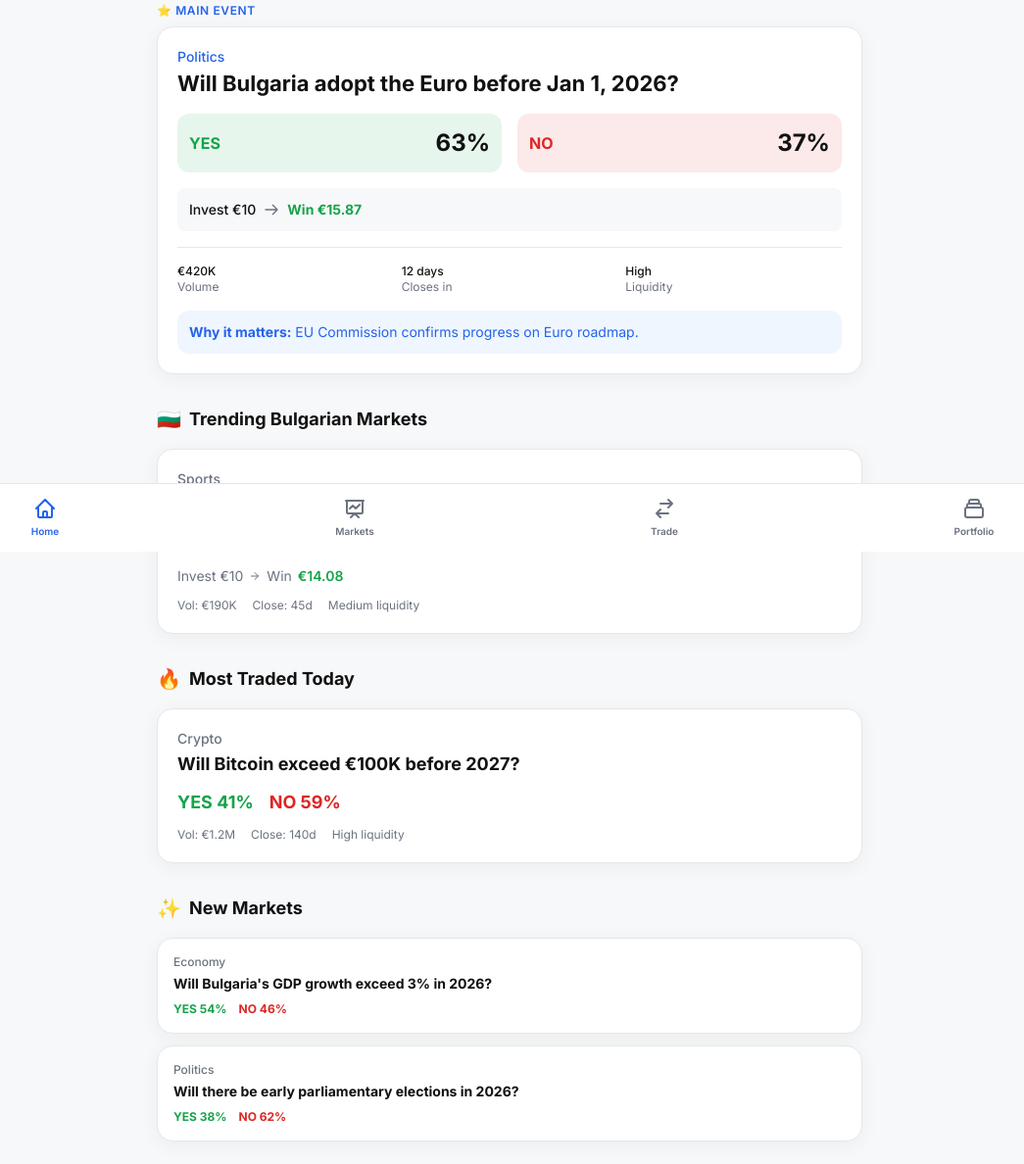
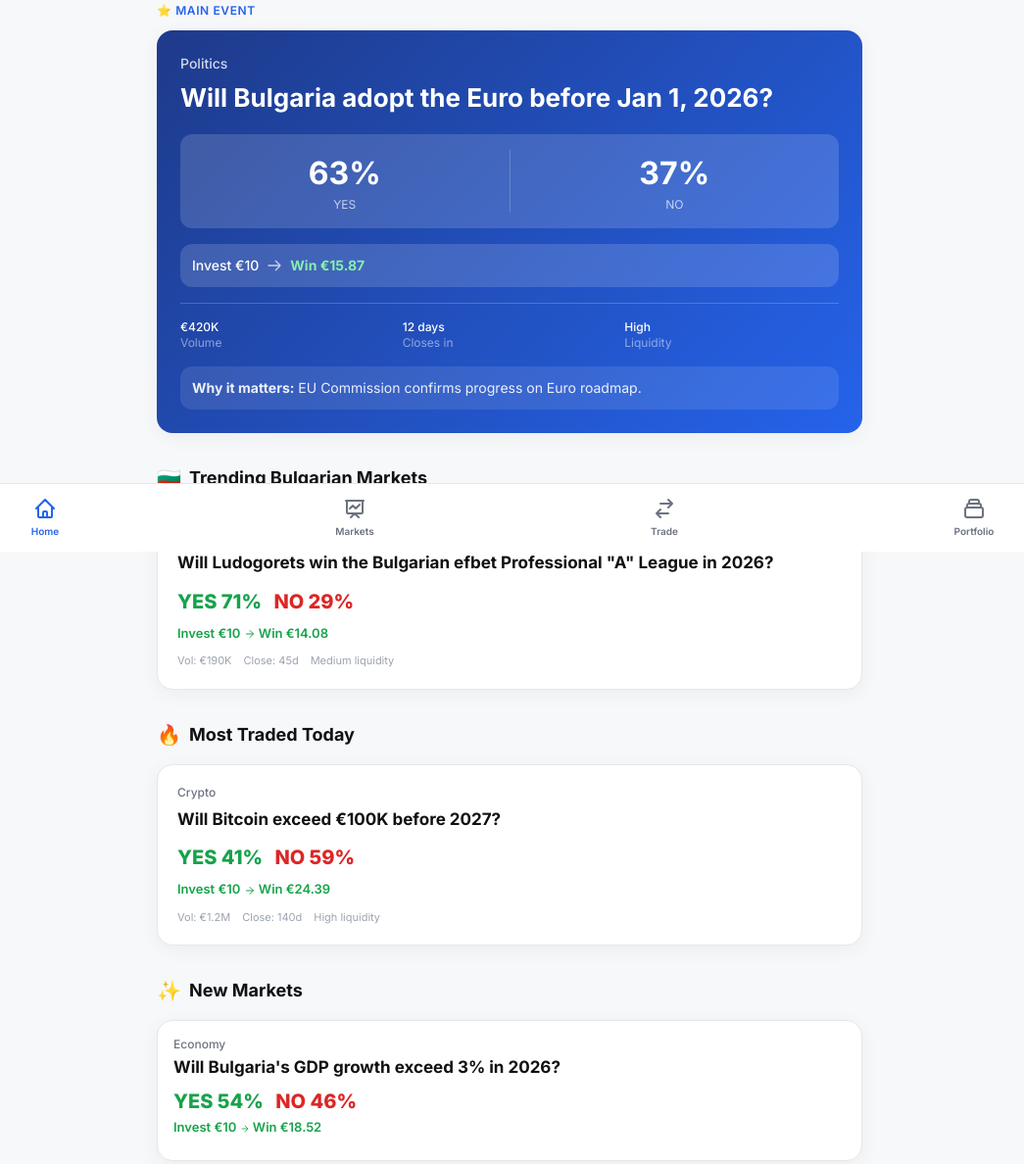
Before and after one commit to jharrvis/poznaime, a plain HTML site: page index.html in a window 1280 px wide. Shown: the part 237-1425 px from the top of the page at 98% size, without its empty margins (120-1165 px from the left). Drawn offline with nearby package versions, Linux system fonts and the light colour scheme.

Commit message:
Update UI per design review: portfolio value toggle, hero main event, market card hierarchy, trade card layout

```diff
--- a/index.html
+++ b/index.html
@@ -143,6 +143,136 @@ body { background: #F7F8FA; color: #111111; font-family: 'Inter', sans-serif; -w
 .chart-container {
   position: relative;
   overflow: hidden;
+}
+
+/* Portfolio Value Mode Toggle */
+.value-mode-toggle {
+  display: flex;
+  align-items: center;
+  gap: 8px;
+  background: #F7F8FA;
+  padding: 6px 12px;
+  border-radius: 10px;
+  border: 1px solid #E5E7EB;
+}
+.value-mode-toggle button {
+  padding: 6px 12px;
+  border-radius: 8px;
+  font-size: 12px;
+  font-weight: 600;
+  transition: all 0.15s;
+  border: none;
+  background: transparent;
+  color: #6B7280;
+  cursor: pointer;
+}
+.value-mode-toggle button.active {
+  background: white;
+  color: #111;
+  box-shadow: 0 1px 3px rgba(0,0,0,0.1);
+}
+.value-mode-toggle .mode-label {
+  font-size: 11px;
+  color: #6B7280;
+  font-weight: 500;
+}
+
+/* Hero Main Event Styles */
+.main-event-hero {
+  background: linear-gradient(135deg, #1e3a8a 0%, #2563eb 100%);
+  color: white;
+  border: none;
+  box-shadow: 0 8px 30px rgba(37, 99, 235, 0.25);
+}
+.main-event-hero .event-category {
+  color: rgba(255,255,255,0.8);
+}
+.main-event-hero h2 {
+  color: white;
+  font-size: 26px;
+  line-height: 1.3;
+}
+.main-event-hero .probability-bar {
+  background: rgba(255,255,255,0.15);
+  border-radius: 12px;
+  padding: 16px;
+}
+.main-event-hero .probability-value {
+  color: white;
+}
+.main-event-hero .trade-preview {
+  background: rgba(255,255,255,0.15);
+  border-radius: 12px;
+  padding: 12px;
+}
+.main-event-hero .trade-preview span {
+  color: white;
+}
+.main-event-hero .trade-preview .win-amount {
+  color: #86efac;
+}
+.main-event-hero .event-meta {
+  border-top-color: rgba(255,255,255,0.2);
+}
+.main-event-hero .event-meta p {
+  color: rgba(255,255,255,0.7);
+}
+.main-event-hero .event-meta .value {
+  color: white;
+}
+.main-event-hero .why-matters {
+  background: rgba(255,255,255,0.1);
+  color: rgba(255,255,255,0.9);
+}
+
+/* Market Card Hierarchy */
+.market-card .market-question {
+  font-size: 17px;
+  font-weight: 700;
+  line-height: 1.4;
+  color: #111;
+  margin-bottom: 12px;
+}
+.market-card .market-probability {
+  font-size: 20px;
+  font-weight: 800;
+  margin-bottom: 8px;
+}
+.market-card .market-profit {
+  font-size: 13px;
+  font-weight: 600;
+  color: #16A34A;
+  margin-bottom: 10px;
+}
+.market-card .market-meta {
+  font-size: 11px;
+  color: #9CA3AF;
+  display: flex;
+  gap: 12px;
+}
+
+/* Trade Card New Layout */
+.trade-card-header {
+  display: flex;
+  justify-content: space-between;
+  align-items: center;
+  margin-bottom: 8px;
+  padding-bottom: 8px;
+  border-bottom: 1px solid rgba(0,0,0,0.06);
+}
+.trade-card-probability {
+  font-size: 18px;
+  font-weight: 800;
+}
+.trade-card-payout {
+  font-size: 13px;
+  font-weight: 700;
+  color: #16A34A;
+}
+.trade-card-loss {
+  font-size: 11px;
+  color: #6B7280;
+  margin-top: 6px;
 }
 </style>
 </head>
@@ -293,38 +423,41 @@ body { background: #F7F8FA; color: #111111; font-family: 'Inter', sans-serif; -w
 
   <!-- MAIN EVENT -->
   <section class="cursor-pointer" onclick="navigate('market')">
-    <div class="flex items-center gap-1 mb-2 text-textMuted text-xs font-semibold uppercase tracking-wider">
+    <div class="flex items-center gap-1 mb-3 text-textMuted text-xs font-semibold uppercase tracking-wider">
       <span class="text-accent">⭐ MAIN EVENT</span>
     </div>
-    <div class="bg-card rounded-card p-5 shadow-soft border border-border hover:border-accent/40 transition-colors">
-      <div class="text-accent font-medium text-sm mb-1">Politics</div>
-      <h2 class="text-[22px] font-bold text-textMain leading-tight mb-4">Will Bulgaria adopt the Euro before Jan 1, 2026?</h2>
+    <div class="bg-card rounded-card p-0 shadow-soft border border-border hover:border-accent/40 transition-colors overflow-hidden main-event-hero">
+      <div class="p-6">
+        <div class="event-category font-medium text-sm mb-2">Politics</div>
+        <h2 class="text-[26px] font-bold leading-tight mb-5">Will Bulgaria adopt the Euro before Jan 1, 2026?</h2>
 
-      <div class="flex gap-4 mb-4">
-        <div class="flex-1 bg-yes/10 rounded-xl p-3 flex justify-between items-center">
-          <span class="font-bold text-yes">YES</span>
-          <span class="font-bold text-[24px] text-textMain">63%</span>
+        <div class="probability-bar flex gap-4 mb-4">
+          <div class="flex-1 flex flex-col items-center">
+            <span class="probability-value font-bold text-[32px]">63%</span>
+            <span class="text-xs opacity-70">YES</span>
+          </div>
+          <div class="w-px bg-white/20"></div>
+          <div class="flex-1 flex flex-col items-center">
+            <span class="probability-value font-bold text-[32px]">37%</span>
+            <span class="text-xs opacity-70">NO</span>
+          </div>
         </div>
-        <div class="flex-1 bg-no/10 rounded-xl p-3 flex justify-between items-center">
-          <span class="font-bold text-no">NO</span>
-          <span class="font-bold text-[24px] text-textMain">37%</span>
+
+        <div class="trade-preview flex items-center gap-2 mb-4">
+          <span class="font-medium text-sm">Invest €10</span>
+          <svg class="w-4 h-4 opacity-70" fill="none" stroke="currentColor" viewBox="0 0 24 24"><path stroke-linecap="round" stroke-linejoin="round" stroke-width="2" d="M14 5l7 7m0 0l-7 7m7-7H3"></path></svg>
+          <span class="win-amount font-bold text-sm">Win €15.87</span>
         </div>
-      </div>
 
-      <div class="flex items-center gap-2 mb-4 bg-bg rounded-lg p-3">
-        <span class="text-textMain font-medium text-sm">Invest €10</span>
-        <svg class="w-4 h-4 text-textMuted" fill="none" stroke="currentColor" viewBox="0 0 24 24"><path stroke-linecap="round" stroke-linejoin="round" stroke-width="2" d="M14 5l7 7m0 0l-7 7m7-7H3"></path></svg>
-        <span class="text-yes font-bold text-sm">Win €15.87</span>
-      </div>
+        <div class="event-meta grid grid-cols-3 gap-2 text-xs border-t pt-4 mb-4">
+          <div><p class="font-medium value">€420K</p><p class="opacity-70">Volume</p></div>
+          <div><p class="font-medium value">12 days</p><p class="opacity-70">Closes in</p></div>
+          <div><p class="font-medium value">High</p><p class="opacity-70">Liquidity</p></div>
+        </div>
 
-      <div class="grid grid-cols-3 gap-2 text-xs text-textMuted border-t border-border pt-4 mb-4">
-        <div><p class="font-medium text-textMain">€420K</p><p>Volume</p></div>
-        <div><p class="font-medium text-textMain">12 days</p><p>Closes in</p></div>
-        <div><p class="font-medium text-textMain">High</p><p>Liquidity</p></div>
-      </div>
-
-      <div class="bg-blue-50 text-accent p-3 rounded-xl text-sm">
-        <strong>Why it matters:</strong> EU Commission confirms progress on Euro roadmap.
+        <div class="why-matters p-3 rounded-xl text-sm">
+          <strong>Why it matters:</strong> EU Commission confirms progress on Euro roadmap.
+        </div>
       </div>
     </div>
   </section>
@@ -332,18 +465,20 @@ body { background: #F7F8FA; color: #111111; font-family: 'Inter', sans-serif; -w
   <!-- TRENDING BULGARIAN MARKETS -->
   <section class="market-section" data-category="bulgarian,sports">
     <h3 class="font-bold text-lg mb-4 flex items-center gap-2"><span class="text-xl">🇧🇬</span> Trending Bulgarian Markets</h3>
-    <div class="bg-card rounded-card p-5 shadow-soft border border-border cursor-pointer hover:border-accent/40 transition-colors" onclick="navigate('market')">
-      <div class="text-textMuted font-medium text-sm mb-1">Sports</div>
-      <h3 class="text-lg font-bold text-textMain leading-snug mb-3">Will Ludogorets win the Bulgarian efbet Professional "A" League in 2026?</h3>
-      <div class="flex gap-4 mb-3">
-        <span class="font-bold text-[18px] text-yes">YES 71%</span>
-        <span class="font-bold text-[18px] text-no">NO 29%</span>
+    <div class="bg-card rounded-card p-5 shadow-soft border border-border cursor-pointer hover:border-accent/40 transition-colors market-card" onclick="navigate('market')">
+      <div class="text-textMuted font-medium text-xs mb-2">Sports</div>
+      <h3 class="market-question">Will Ludogorets win the Bulgarian efbet Professional "A" League in 2026?</h3>
+      <div class="market-probability">
+        <span class="text-yes">YES 71%</span>
+        <span class="text-no ml-2">NO 29%</span>
       </div>
-      <div class="text-sm text-textMuted flex items-center gap-1.5 mb-3">
-        Invest €10 <svg class="w-3 h-3" fill="none" stroke="currentColor" viewBox="0 0 24 24"><path d="M5 12h14M12 5l7 7-7 7" stroke-width="2" stroke-linecap="round" stroke-linejoin="round"/></svg> Win <span class="text-yes font-semibold">€14.08</span>
+      <div class="market-profit">
+        Invest €10 <svg class="w-3 h-3 inline" fill="none" stroke="currentColor" viewBox="0 0 24 24"><path d="M5 12h14M12 5l7 7-7 7" stroke-width="2" stroke-linecap="round" stroke-linejoin="round"/></svg> Win <span class="text-yes font-semibold">€14.08</span>
       </div>
-      <div class="flex gap-4 text-xs text-textMuted">
-        <span>Vol: €190K</span><span>Close: 45d</span><span>Medium liquidity</span>
+      <div class="market-meta">
+        <span>Vol: €190K</span>
+        <span>Close: 45d</span>
+        <span>Medium liquidity</span>
       </div>
     </div>
   </section>
@@ -351,15 +486,20 @@ body { background: #F7F8FA; color: #111111; font-family: 'Inter', sans-serif; -w
   <!-- MOST TRADED TODAY -->
   <section class="market-section" data-category="crypto">
     <h3 class="font-bold text-lg mb-4 flex items-center gap-2"><span class="text-xl">🔥</span> Most Traded Today</h3>
-    <div class="bg-card rounded-card p-5 shadow-soft border border-border cursor-pointer hover:border-accent/40 transition-colors" onclick="navigate('market')">
-      <div class="text-textMuted font-medium text-sm mb-1">Crypto</div>
-      <h3 class="text-lg font-bold text-textMain leading-snug mb-3">Will Bitcoin exceed €100K before 2027?</h3>
-      <div class="flex gap-4 mb-3">
-        <span class="font-bold text-[18px] text-yes">YES 41%</span>
-        <span class="font-bold text-[18px] text-no">NO 59%</span>
+    <div class="bg-card rounded-card p-5 shadow-soft border border-border cursor-pointer hover:border-accent/40 transition-colors market-card" onclick="navigate('market')">
+      <div class="text-textMuted font-medium text-xs mb-2">Crypto</div>
+      <h3 class="market-question">Will Bitcoin exceed €100K before 2027?</h3>
+      <div class="market-probability">
+        <span class="text-yes">YES 41%</span>
+        <span class="text-no ml-2">NO 59%</span>
       </div>
-      <div class="flex gap-4 text-xs text-textMuted">
-        <span>Vol: €1.2M</span><span>Close: 140d</span><span>High liquidity</span>
+      <div class="market-profit">
+        Invest €10 <svg class="w-3 h-3 inline" fill="none" stroke="currentColor" viewBox="0 0 24 24"><path d="M5 12h14M12 5l7 7-7 7" stroke-width="2" stroke-linecap="round" stroke-linejoin="round"/></svg> Win <span class="text-yes font-semibold">€24.39</span>
+      </div>
+      <div class="market-meta">
+        <span>Vol: €1.2M</span>
+        <span>Close: 140d</span>
+        <span>High liquidity</span>
       </div>
     </div>
   </section>
@@ -368,20 +508,26 @@ body { background: #F7F8FA; color: #111111; font-family: 'Inter', sans-serif; -w
   <section class="market-section" data-category="politics,economy">
     <h3 class="font-bold text-lg mb-4 flex items-center gap-2"><span class="text-xl">✨</span> New Markets</h3>
     <div class="space-y-3">
-      <div class="bg-card rounded-card p-4 shadow-soft border border-border cursor-pointer hover:border-accent/40 transition-colors" onclick="navigate('market')">
+      <div class="bg-card rounded-card p-4 shadow-soft border border-border cursor-pointer hover:border-accent/40 transition-colors market-card" onclick="navigate('market')">
         <div class="text-textMuted font-medium text-xs mb-1">Economy</div>
-        <h4 class="font-bold text-sm mb-2">Will Bulgaria's GDP growth exceed 3% in 2026?</h4>
-        <div class="flex gap-3 text-xs">
-          <span class="font-bold text-yes">YES 54%</span>
-          <span class="font-bold text-no">NO 46%</span>
+        <h4 class="market-question text-sm mb-2">Will Bulgaria's GDP growth exceed 3% in 2026?</h4>
+        <div class="market-probability text-sm">
+          <span class="text-yes">YES 54%</span>
+          <span class="text-no ml-2">NO 46%</span>
+        </div>
+        <div class="market-profit text-xs">
+          Invest €10 <svg class="w-2.5 h-2.5 inline" fill="none" stroke="currentColor" viewBox="0 0 24 24"><path d="M5 12h14M12 5l7 7-7 7" stroke-width="2" stroke-linecap="round" stroke-linejoin="round"/></svg> Win <span class="text-yes font-semibold">€18.52</span>
         </div>
       </div>
-      <div class="bg-card rounded-card p-4 shadow-soft border border-border cursor-pointer hover:border-accent/40 transition-colors" onclick="navigate('market')">
+      <div class="bg-card rounded-card p-4 shadow-soft border border-border cursor-pointer hover:border-accent/40 transition-colors market-card" onclick="navigate('market')">
         <div class="text-textMuted font-medium text-xs mb-1">Politics</div>
-        <h4 class="font-bold text-sm mb-2">Will there be early parliamentary elections in 2026?</h4>
-        <div class="flex gap-3 text-xs">
-          <span class="font-bold text-yes">YES 38%</span>
-          <span class="font-bold text-no">NO 62%</span>
+        <h4 class="market-question text-sm mb-2">Will there be early parliamentary elections in 2026?</h4>
+        <div class="market-probability text-sm">
+          <span class="text-yes">YES 38%</span>
+          <span class="text-no ml-2">NO 62%</span>
+        </div>
+        <div class="market-profit text-xs">
+          Invest €10 <svg class="w-2.5 h-2.5 inline" fill="none" stroke="currentColor" viewBox="0 0 24 24"><path d="M5 12h14M12 5l7 7-7 7" stroke-width="2" stroke-linecap="round" stroke-linejoin="round"/></svg> Win <span class="text-yes font-semibold">€26.32</span>
         </div>
       </div>
     </div>
@@ -513,7 +659,7 @@ body { background: #F7F8FA; color: #111111; font-family: 'Inter', sans-serif; -w
 
   <!-- Trade Entry Preview -->
   <div class="bg-card rounded-card p-6 shadow-soft border border-border border-l-4 border-l-accent text-center">
-    <h3 class="font-bold text-lg mb-2">Buy YES or NO</h3>
+    <h3 class="font-bold text-lg mb-2">Trade this market</h3>
     <p class="text-sm text-textMain mb-4">Invest €10 <svg class="w-3 h-3 inline" fill="none" stroke="currentColor" viewBox="0 0 24 24"><path d="M5 12h14M12 5l7 7-7 7" stroke-width="2" stroke-linecap="round" stroke-linejoin="round"/></svg> Win <strong class="text-yes">€15.87</strong> if correct</p>
     <button onclick="navigate('trade')" class="w-full bg-accent text-white py-3 rounded-btn font-bold text-base hover:bg-blue-700 transition-colors">Open Trade</button>
   </div>
@@ -583,18 +729,22 @@ body { background: #F7F8FA; color: #111111; font-family: 'Inter', sans-serif; -w
   <!-- Outcome Cards -->
   <div class="grid grid-cols-2 gap-4">
     <div id="btn-trade-yes" class="yes-bg-tint rounded-card p-4 cursor-pointer selected transition-all" onclick="selectTrade('yes')">
-      <div class="font-bold text-yes text-xl mb-1">YES</div>
+      <div class="trade-card-header">
+        <div class="trade-card-probability text-yes">YES 63%</div>
+        <div class="trade-card-payout">€10 → €15.87</div>
+      </div>
       <p class="text-[11px] font-medium text-textMain mb-3 h-8">If Bulgaria adopts the Euro</p>
-      <div class="text-sm font-bold text-yes mb-1" id="preview-win-yes">Win €15.87</div>
-      <div class="text-xs text-textMuted mb-4" id="preview-loss-yes">Max loss €10</div>
-      <button class="w-full bg-yes text-white py-2 rounded-btn font-bold text-sm hover:bg-green-700 transition-colors" onclick="confirmTrade('yes')">Buy YES</button>
+      <div class="trade-card-loss">Max loss €10</div>
+      <button class="w-full mt-3 bg-yes text-white py-2 rounded-btn font-bold text-sm hover:bg-green-700 transition-colors" onclick="confirmTrade('yes')">Buy YES</button>
     </div>
     <div id="btn-trade-no" class="no-bg-tint rounded-card p-4 cursor-pointer transition-all" onclick="selectTrade('no')">
-      <div class="font-bold text-no text-xl mb-1">NO</div>
+      <div class="trade-card-header">
+        <div class="trade-card-probability text-no">NO 37%</div>
+        <div class="trade-card-payout">€10 → €27.02</div>
+      </div>
       <p class="text-[11px] font-medium text-textMain mb-3 h-8">If Bulgaria does NOT adopt</p>
-      <div class="text-sm font-bold text-no mb-1" id="preview-win-no">Win €27.02</div>
-      <div class="text-xs text-textMuted mb-4" id="preview-loss-no">Max loss €10</div>
-      <button class="w-full bg-white border border-no text-no py-2 rounded-btn font-bold text-sm hover:bg-red-50 transition-colors" onclick="confirmTrade('no')">Buy NO</button>
+      <div class="trade-card-loss">Max loss €10</div>
+      <button class="w-full mt-3 bg-white border border-no text-no py-2 rounded-btn font-bold text-sm hover:bg-red-50 transition-colors" onclick="confirmTrade('no')">Buy NO</button>
     </div>
   </div>
 
@@ -623,6 +773,15 @@ body { background: #F7F8FA; color: #111111; font-family: 'Inter', sans-serif; -w
     <div class="flex items-center gap-2 mt-2">
       <span class="bg-yes/15 text-yes font-bold px-2 py-0.5 rounded text-sm">+€32.00</span>
       <span class="text-textMuted text-sm">Today</span>
+    </div>
+
+    <!-- Portfolio Value Mode Toggle -->
+    <div class="mt-4 flex items-center justify-between">
+      <div class="value-mode-toggle">
+        <button id="mode-realistic" class="active" onclick="setPortfolioValueMode('realistic')">Realistic Exit</button>
+        <button id="mode-market" onclick="setPortfolioValueMode('market')">Market Estimate</button>
+      </div>
+      <span class="text-xs text-textMuted" id="value-mode-label">Current value if sold now</span>
     </div>
   </div>
 
@@ -1236,11 +1395,16 @@ function updateTradePreview() {
   const winN = (amt / noProb).toFixed(2);
   const fee = (amt * 0.005).toFixed(2);
 
-  document.getElementById('preview-win-yes').innerText = `Win €${winY}`;
-  document.getElementById('preview-loss-yes').innerText = `Max loss €${amt.toFixed(2)}`;
+  // Update trade cards with new layout
+  const yesCardPayout = document.querySelector('#btn-trade-yes .trade-card-payout');
+  const noCardPayout = document.querySelector('#btn-trade-no .trade-card-payout');
+  const yesCardLoss = document.querySelector('#btn-trade-yes .trade-card-loss');
+  const noCardLoss = document.querySelector('#btn-trade-no .trade-card-loss');
 
-  document.getElementById('preview-win-no').innerText = `Win €${winN}`;
-  document.getElementById('preview-loss-no').innerText = `Max loss €${amt.toFixed(2)}`;
+  if (yesCardPayout) yesCardPayout.textContent = `€${amt} → €${winY}`;
+  if (noCardPayout) noCardPayout.textContent = `€${amt} → €${winN}`;
+  if (yesCardLoss) yesCardLoss.textContent = `Max loss €${amt.toFixed(2)}`;
+  if (noCardLoss) noCardLoss.textContent = `Max loss €${amt.toFixed(2)}`;
 
   // Update fee display
   const feeEl = document.querySelector('#preview-details .fee') ||
@@ -1300,6 +1464,38 @@ function togglePositionDetail(btn) {
 }
 
 // ============================================
+// PORTFOLIO VALUE MODE TOGGLE
+// ============================================
+let portfolioValueMode = 'realistic'; // 'realistic' or 'market'
+
+function setPortfolioValueMode(mode) {
+  portfolioValueMode = mode;
+
+  // Update toggle buttons
+  document.getElementById('mode-realistic').classList.toggle('active', mode === 'realistic');
+  document.getElementById('mode-market').classList.toggle('active', mode === 'market');
+
+  // Update label
+  const labelEl = document.getElementById('value-mode-label');
+  if (mode === 'realistic') {
+    labelEl.textContent = 'Current value if sold now';
+    // Realistic exit value (accounts for slippage and fees)
+    updatePortfolioValue(1380); // Lower value due to exit costs
+  } else {
+    labelEl.textContent = 'Theoretical market value';
+    // Market estimate (full theoretical value)
+    updatePortfolioValue(1420); // Full market value
+  }
+}
+
+function updatePortfolioValue(value) {
+  const portfolioHeader = document.querySelector('#page-portfolio h1');
+  if (portfolioHeader) {
+    portfolioHeader.textContent = '€' + value.toFixed(2);
+  }
+}
+
+// ============================================
 // LIVE PRICE UPDATES (Simulated)
 // ============================================
 function simulateLiveUpdates() {
```
